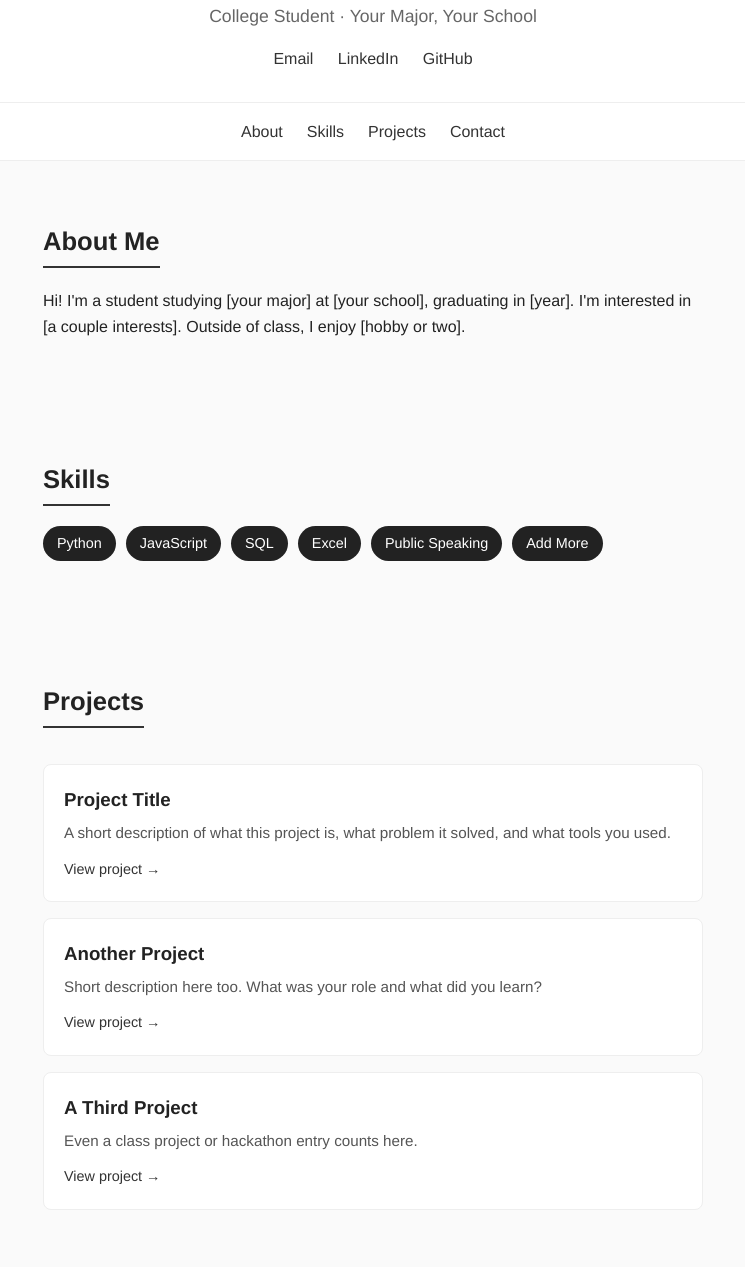
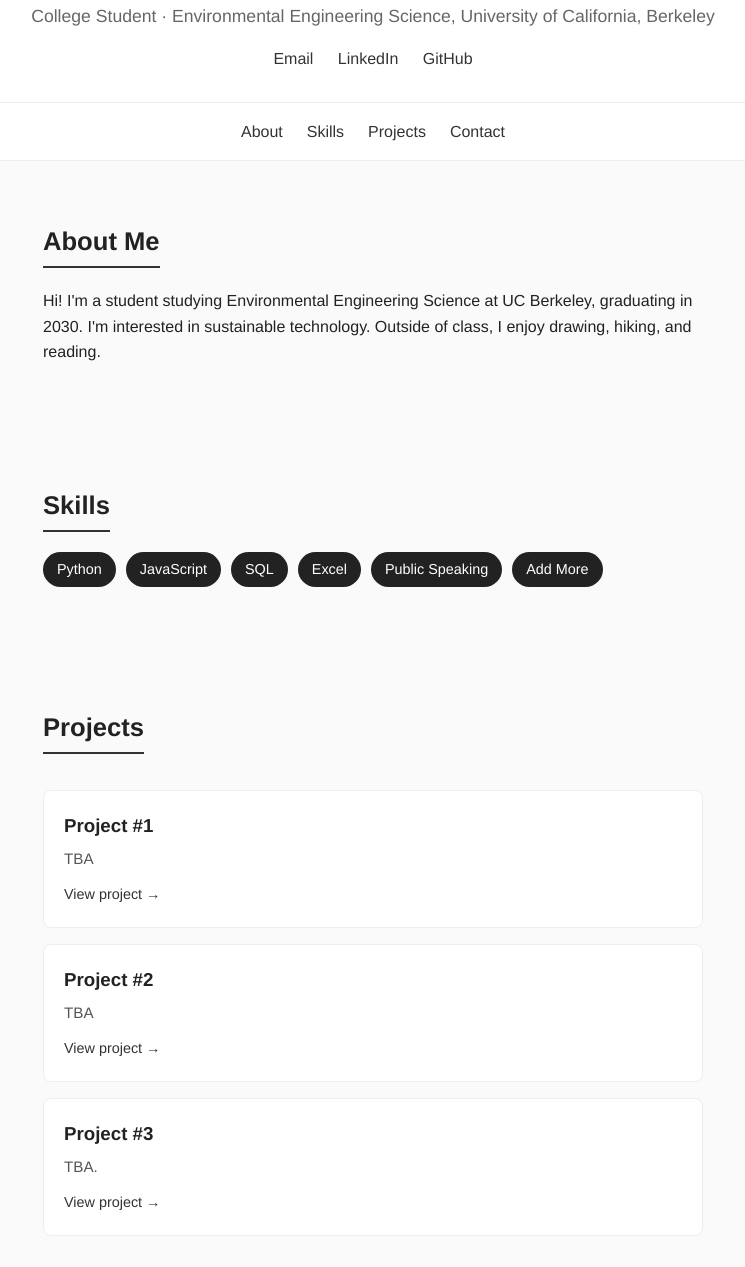
Before and after one commit to lyknj/lyknj.github.io, a plain HTML site: page index.html in a window 1280 px wide. Shown: the part 150-1417 px from the top of the page, without its empty margins (267-1012 px from the left). Drawn offline with Linux system fonts and the light colour scheme.

Commit message:
update index.html

```diff
--- a/index.html
+++ b/index.html
@@ -3,18 +3,18 @@
 <head>
 <meta charset="UTF-8">
 <meta name="viewport" content="width=device-width, initial-scale=1.0">
-<title>Your Name</title>
+<title>Anna Luo</title>
 <link rel="stylesheet" href="style.css">
 </head>
 <body>
 
 <header>
-  <h1>Your Name</h1>
-  <p>College Student · Your Major, Your School</p>
+  <h1>Anna Luo</h1>
+  <p>College Student · Environmental Engineering Science, University of California, Berkeley</p>
   <div class="header-links">
     <a href="mailto:you@example.com">Email</a>
-    <a href="https://linkedin.com/in/yourprofile" target="_blank">LinkedIn</a>
-    <a href="https://github.com/yourusername" target="_blank">GitHub</a>
+    <a href="linkedin.com/in/anna-luo2238" target="_blank">LinkedIn</a>
+    <a href="https://github.com/lyknj" target="_blank">GitHub</a>
   </div>
 </header>
 
@@ -27,7 +27,7 @@
 
 <section id="about">
   <h2>About Me</h2>
-  <p>Hi! I'm a student studying [your major] at [your school], graduating in [year]. I'm interested in [a couple interests]. Outside of class, I enjoy [hobby or two].</p>
+  <p>Hi! I'm a student studying Environmental Engineering Science at UC Berkeley, graduating in 2030. I'm interested in sustainable technology. Outside of class, I enjoy drawing, hiking, and reading.</p>
 </section>
 
 <section id="skills">
@@ -45,18 +45,18 @@
 <section id="projects">
   <h2>Projects</h2>
   <div class="card">
-    <h3>Project Title</h3>
-    <p>A short description of what this project is, what problem it solved, and what tools you used.</p>
+    <h3>Project #1</h3>
+    <p>TBA</p>
     <a class="project-link" href="#" target="_blank">View project →</a>
   </div>
   <div class="card">
-    <h3>Another Project</h3>
-    <p>Short description here too. What was your role and what did you learn?</p>
+    <h3>Project #2</h3>
+    <p>TBA</p>
     <a class="project-link" href="#" target="_blank">View project →</a>
   </div>
   <div class="card">
-    <h3>A Third Project</h3>
-    <p>Even a class project or hackathon entry counts here.</p>
+    <h3>Project #3</h3></h3>
+    <p>TBA.</p>
     <a class="project-link" href="#" target="_blank">View project →</a>
   </div>
 </section>
@@ -64,11 +64,11 @@
 <section id="contact">
   <h2>Contact</h2>
   <p>Feel free to reach out — I'm always open to chatting about opportunities, projects, or just saying hi.</p>
-  <a class="button" href="mailto:you@example.com">Email Me</a>
+  <a class="button" href="mailto:anna_luo@berkeley.edu">Email Me</a>
 </section>
 
 <footer>
-  &copy; 2026 Your Name
+  &copy; 2026 Anna Luo
 </footer>
 
 </body>
```
